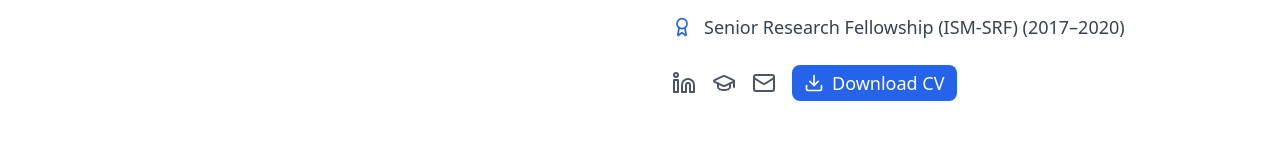
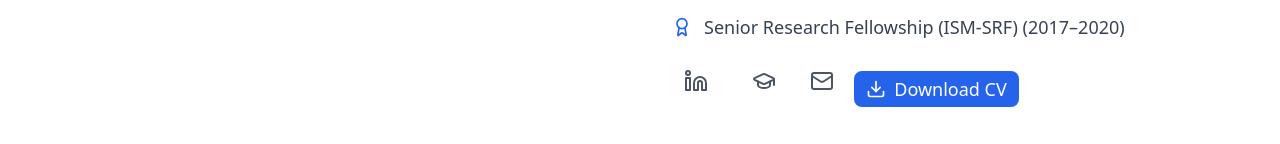
Before and after one commit to divyanshsingh07/Dr.Arun-Kumar-Yadav, a React (Vite) app: page / in a window 1280 px wide. Shown: the part 808-952 px from the top of the page. Built offline with nearby package versions, Linux system fonts and the light colour scheme.

Commit message:
Updated Hero component: Added hover effect to show social media names

```diff
--- a/src/components/Hero.tsx
+++ b/src/components/Hero.tsx
@@ -102,17 +102,20 @@ const Hero = () => {
 
             {/* Social Links and CV Download */}
             <div className="flex flex-col sm:flex-row items-center gap-4">
-              <div className="flex space-x-4">
+              <div className="flex space-x-">
                 {socialLinks.map((link) => (
                   <a
                     key={link.name}
                     href={link.href}
                     target="_blank"
                     rel="noopener noreferrer"
-                    className="text-gray-600 dark:text-gray-300 hover:text-blue-600 dark:hover:text-blue-400 transition-colors"
+                    className="flex flex-col items-center text-gray-600 dark:text-gray-300 hover:text-blue-600 dark:hover:text-blue-400 transition-colors group"
                     title={link.name}
                   >
-                    {link.icon}
+                    <div className="p-1">
+                      {link.icon}
+                    </div>
+                    <span className="text-xs opacity-0 group-hover:opacity-100 transition-opacity">{link.name}</span>
                   </a>
                 ))}
               </div>
```
